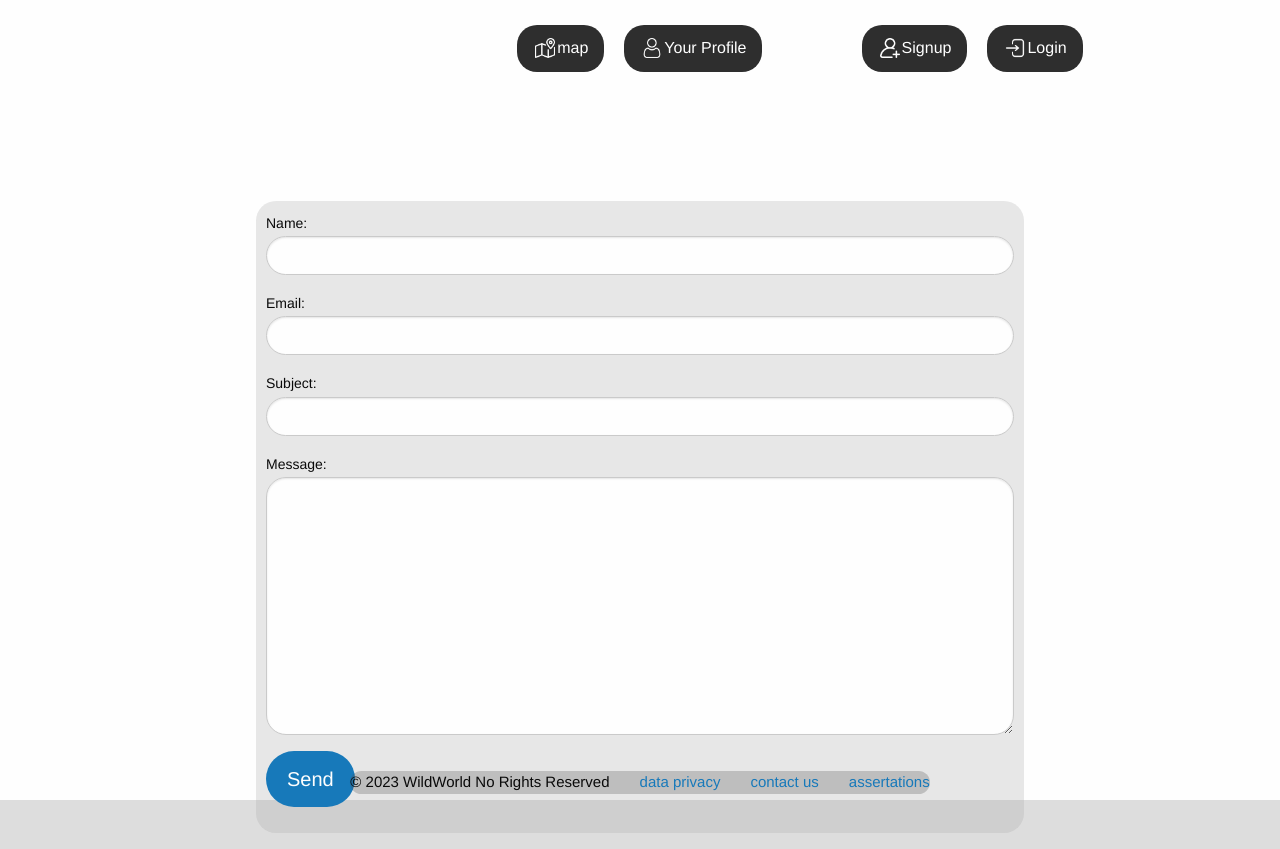
After one commit to SurtMcGert/Software-Engineering-Project, a Django app: page /contact in a window 1280 px wide. The commit adds this page. Run offline with Django 4.2, Linux system fonts and the light colour scheme; some libraries are stand-ins or nearby versions.

Commit message:
added contact page

```diff
--- /dev/null
+++ b/SeProject/MapApp/forms.py
@@ -0,0 +1,12 @@
+from django import forms
+from django.contrib.auth.models import User
+
+class ContactForm(forms.Form):
+    name = forms.CharField(required=True, widget=forms.TextInput(
+        attrs={'class': 'formfield'}))
+    email = forms.EmailField(
+        required=True, widget=forms.TextInput(attrs={'class': 'formfield'}))
+    subject = forms.CharField(
+        required=True, widget=forms.TextInput(attrs={'class': 'formfield'}))
+    message = forms.CharField(widget=forms.Textarea(
+        attrs={'class': 'formfield'}), required=True)
--- a/SeProject/MapApp/urls.py
+++ b/SeProject/MapApp/urls.py
@@ -3,6 +3,7 @@ from . import views
 
 urlpatterns = [
     path('', views.map, name='map'), #main page goes to map app
+    path('contact', views.contact, name='contact'), #contact page
     path('api/poi', views.apiCreatePoi, name="api_create_poi"), #create points of interest
     path('api/pois', views.apiPois, name="api_pois"), #points of interest
     path('privacy', views.privacy, name="privacy"), #privacy page
--- a/SeProject/MapApp/views.py
+++ b/SeProject/MapApp/views.py
@@ -1,9 +1,12 @@
 from django.http import HttpResponse, JsonResponse
-from django.shortcuts import render
+from django.shortcuts import render, redirect
 from django.conf import settings
 from django.views.decorators.http import require_POST, require_GET
 from django.views.decorators.csrf import csrf_exempt
 from .models import Poi
+from .forms import ContactForm
+from django.core.mail import send_mail, BadHeaderError
+from django.urls import reverse
 
 import requests
 
@@ -78,3 +81,22 @@ def privacy(request):
 def assertations(request):
     context = {}
     return render(request, 'assertations.html', context)
+
+#view to render the contact page
+def contact(request):
+    if request.method == "GET":
+        form = ContactForm()
+    else:
+        form = ContactForm(request.POST)
+        if form.is_valid():
+            name = form.cleaned_data['name']
+            subject = form.cleaned_data['subject']
+            email = form.cleaned_data['email']
+            message = name + ':\n' + form.cleaned_data['message']
+            try:
+                send_mail(subject, message, email, ['wildWorld@gmail.com'])
+            except BadHeaderError:
+                return HttpResponse("Invalid header found.")
+            return redirect(reverse('map'))
+
+    return render(request, 'contact.html', {"form": form})
--- a/SeProject/SeProject/settings.py
+++ b/SeProject/SeProject/settings.py
@@ -40,6 +40,10 @@ SECRET_KEY = 'django-insecure-*1mf#xb%5qre0$&b^25j2d!jn!b5t-9%(2$vw_z++uk#bq%*1_
 ALLOWED_HOSTS = os.getenv("DJANGO_ALLOWED_HOSTS", "127.0.0.1,localhost").split(",")
 
 DEVELOPMENT_MODE = os.getenv("DEVELOPMENT_MODE", "True") == "True"
+
+
+DEFAULT_FROM_EMAIL = "defualt.mail@gmail.com"
+EMAIL_BACKEND = "django.core.mail.backends.console.EmailBackend"
 
 # Application definition
 
--- /dev/null
+++ b/SeProject/templates/contact.html
@@ -0,0 +1,8 @@
+{% extends 'base.html' %} {% block page %} {% load static %}
+<form method="post">
+    {% csrf_token %} {{ form.as_p }}
+    <div class="form-actions">
+        <button type="submit" class="large button">Send</button>
+    </div>
+</form>
+{% endblock page %}
--- a/SeProject/templates/footer.html
+++ b/SeProject/templates/footer.html
@@ -1,5 +1,6 @@
 <div class="grid-x align-middle align-center grid-margin-x">
     <div class="cell shrink">© 2023 WildWorld No Rights Reserved</div>
     <div class="cell shrink"><a href="{% url 'privacy' %}">data privacy</a></div>
+    <div class="cell shrink"><a href="{% url 'contact' %}">contact us</a></div>
     <div class="cell shrink"><a href="{% url 'assertations' %}">assertations</a></div>
 </div>
```
